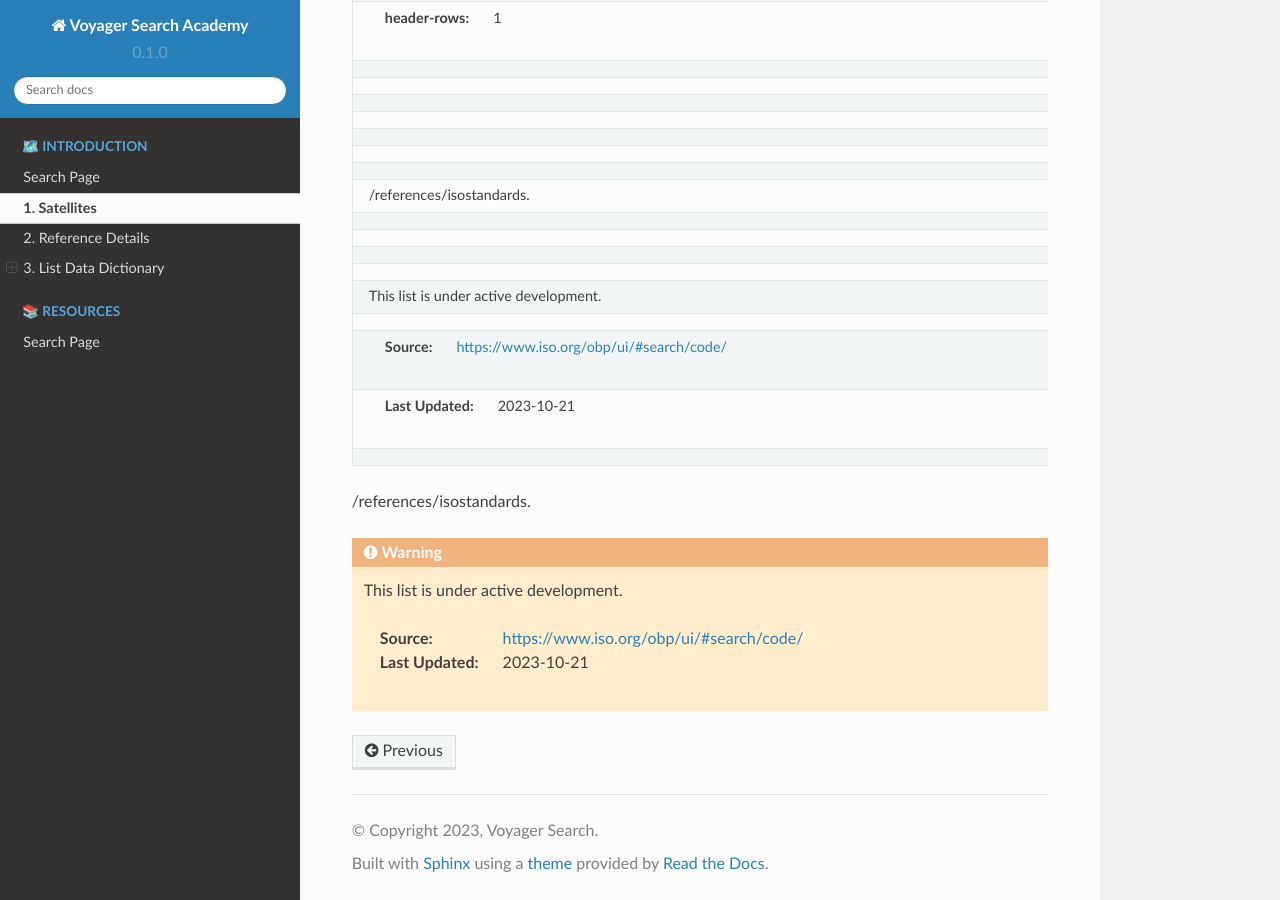
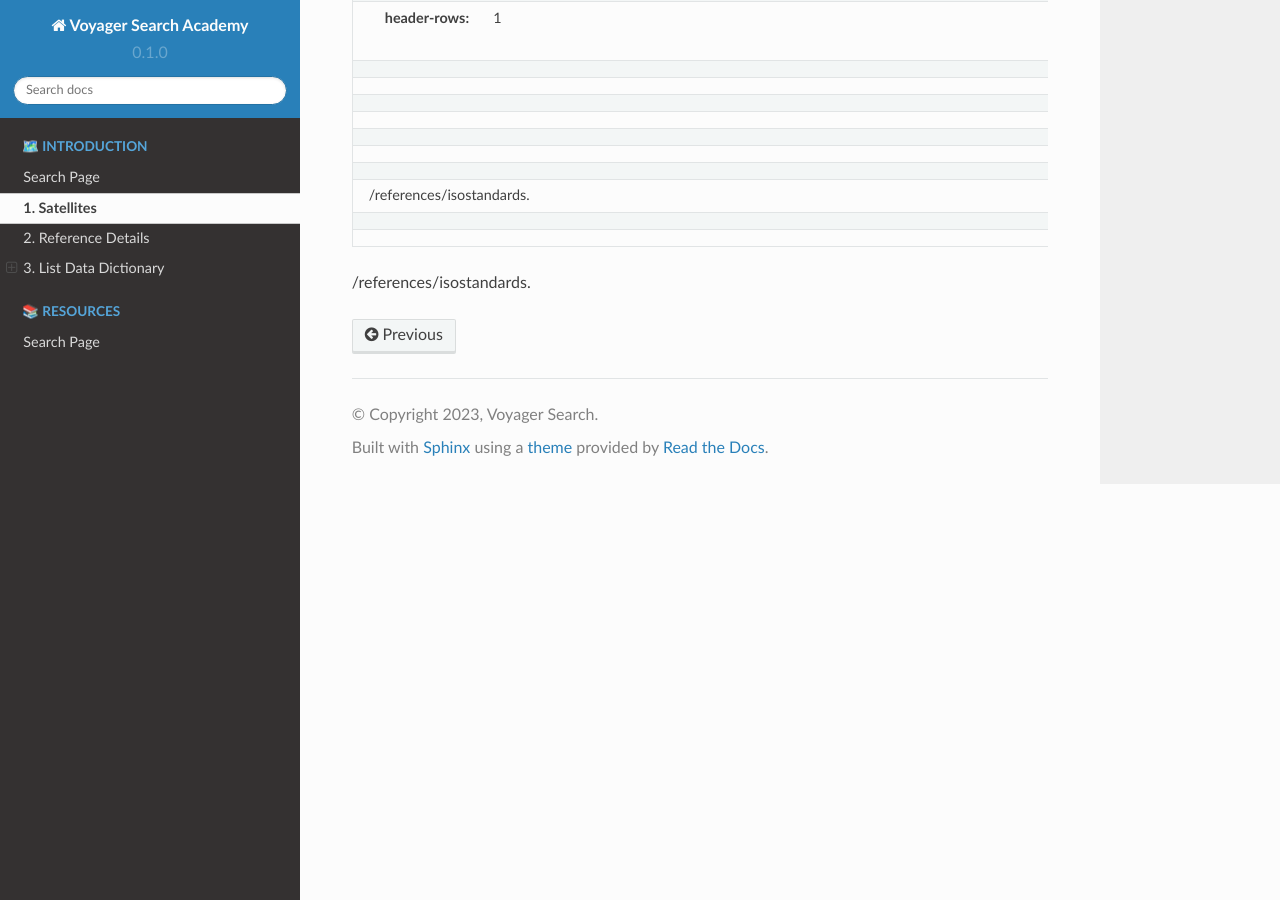
Before and after one commit to voyagersearch/academy, a Sphinx documentation site: the page built from docs/source/references/satellite/satellite.rst, in a window 1280 px wide and 900 px high, scrolled down 2130 px. Built offline with Sphinx 7.4.7 and the Read the Docs theme 2.0.0, drawn with Linux system fonts in a browser that asks for light colours; pages that are not in the unit, such as notebooks, are missing from menus.

Commit message:
Update satellite.rst

```diff
--- a/docs/source/references/satellite/satellite.rst
+++ b/docs/source/references/satellite/satellite.rst
@@ -47,11 +47,3 @@
 
 
 :doc:`/references/isostandards`.
-
-
-.. warning::
-
-   This list is under active development.
-
-   :Source: https://www.iso.org/obp/ui/#search/code/
-   :Last Updated: 2023-10-21
```
